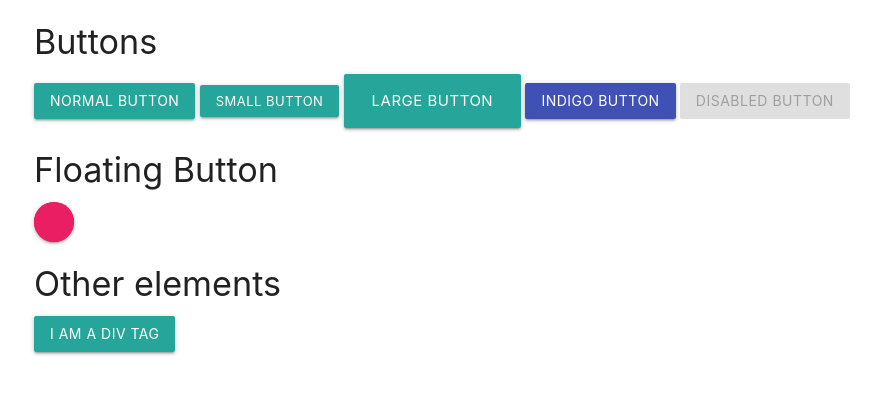
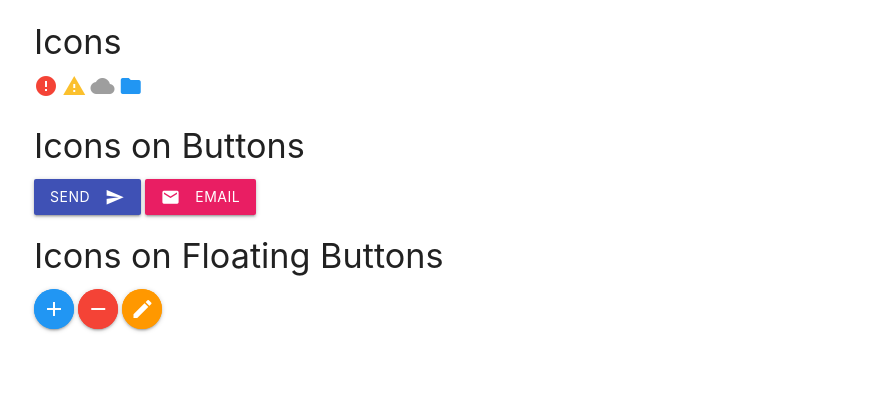
Before and after one commit to Cathal83/materialize, a plain HTML site: page index.html in a window 1280 px wide. Shown: the whole page, without its empty margins (158-1039 px from the left). Drawn offline with nearby package versions, Linux system fonts and the light colour scheme.

Commit message:
Lesson 8: Icons

```diff
--- a/index.html
+++ b/index.html
@@ -21,16 +21,35 @@
 </head>
 <body>
     <div class="container">
-        <h4>Buttons</h4>
-        <a href="" class="btn waves-effect waves-dark">Normal Button</a>
-        <a href="" class="btn-small">Small Button</a>
-        <a href="" class="btn-large">Large Button</a>
-        <a href="" class="btn indigo waves-effect waves-light">Indigo Button</a>
-        <a href="" class="btn disabled">Disabled Button</a>
-        <h4>Floating Button</h4>
-        <a href="" class="btn-floating pink pulse"></a>
-        <h4>Other elements</h4>
-        <div class="btn">I am a div tag</div>
+        <h4>Icons</h4>
+        <i class="material-icons red-text">error</i>
+        <i class="material-icons yellow-text text-darken-2">warning</i>
+        <i class="material-icons grey-text">cloud</i>
+        <i class="material-icons blue-text">folder</i>
+
+        <h4>Icons on Buttons</h4>
+        <a href="" class="btn indigo">
+            <span>Send</span>
+            <i class="material-icons right">send</i>
+        </a>
+        <a href="" class="btn pink waves-effect waves-light">
+                <span>Email</span>
+                <i class="material-icons left">email</i>
+        </a>
+
+        <h4>Icons on Floating Buttons</h4>
+        <a href="" class="btn-floating blue pulse">
+                <i class="material-icons">add</i>
+        </a>
+        <a href="" class="btn-floating red pulse">
+                <i class="material-icons">remove</i>
+        </a>
+        <a href="" class="btn-floating orange pulse">
+                <i class="material-icons">edit</i>
+        </a>
+
+
+
     </div>
 </body>
 </html>
```
